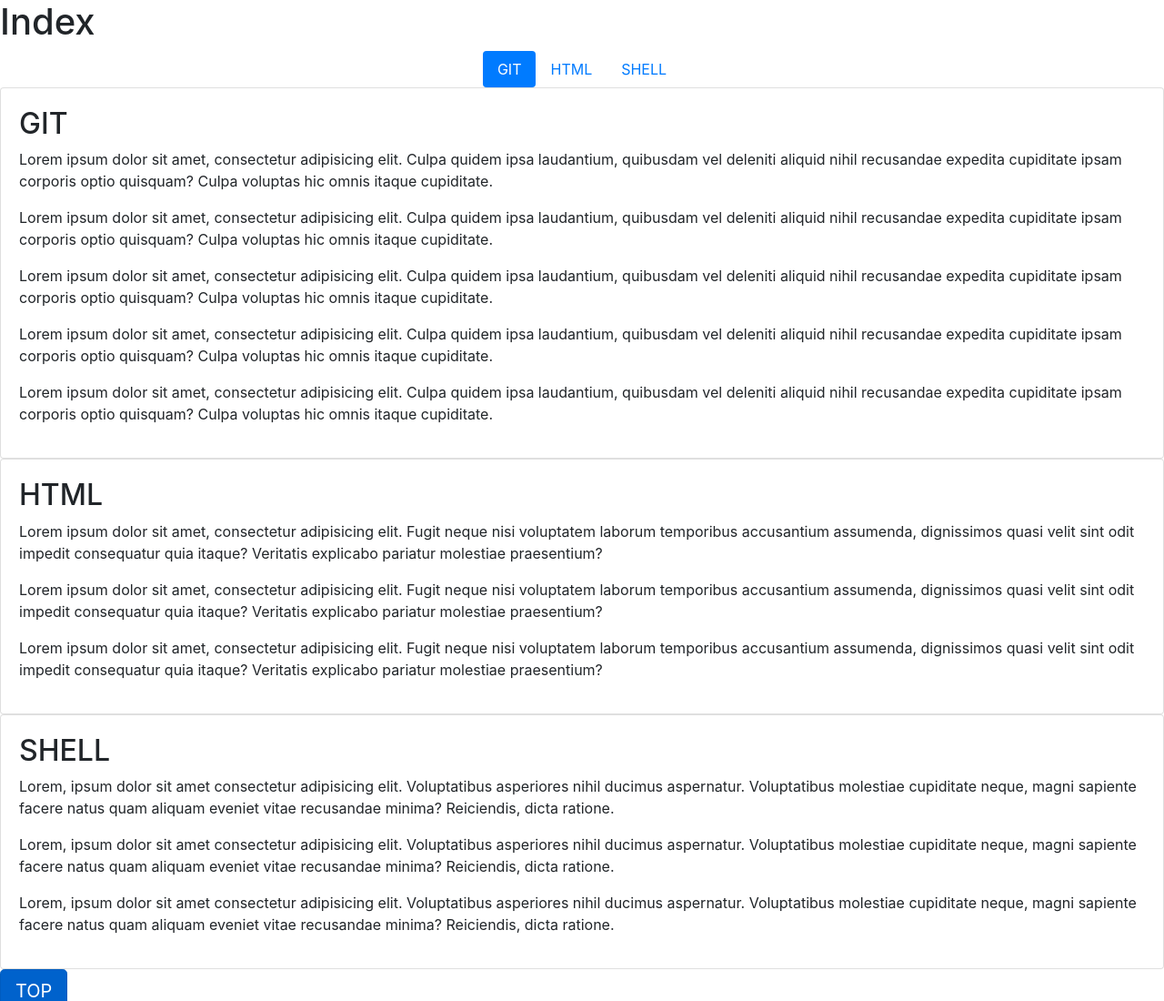
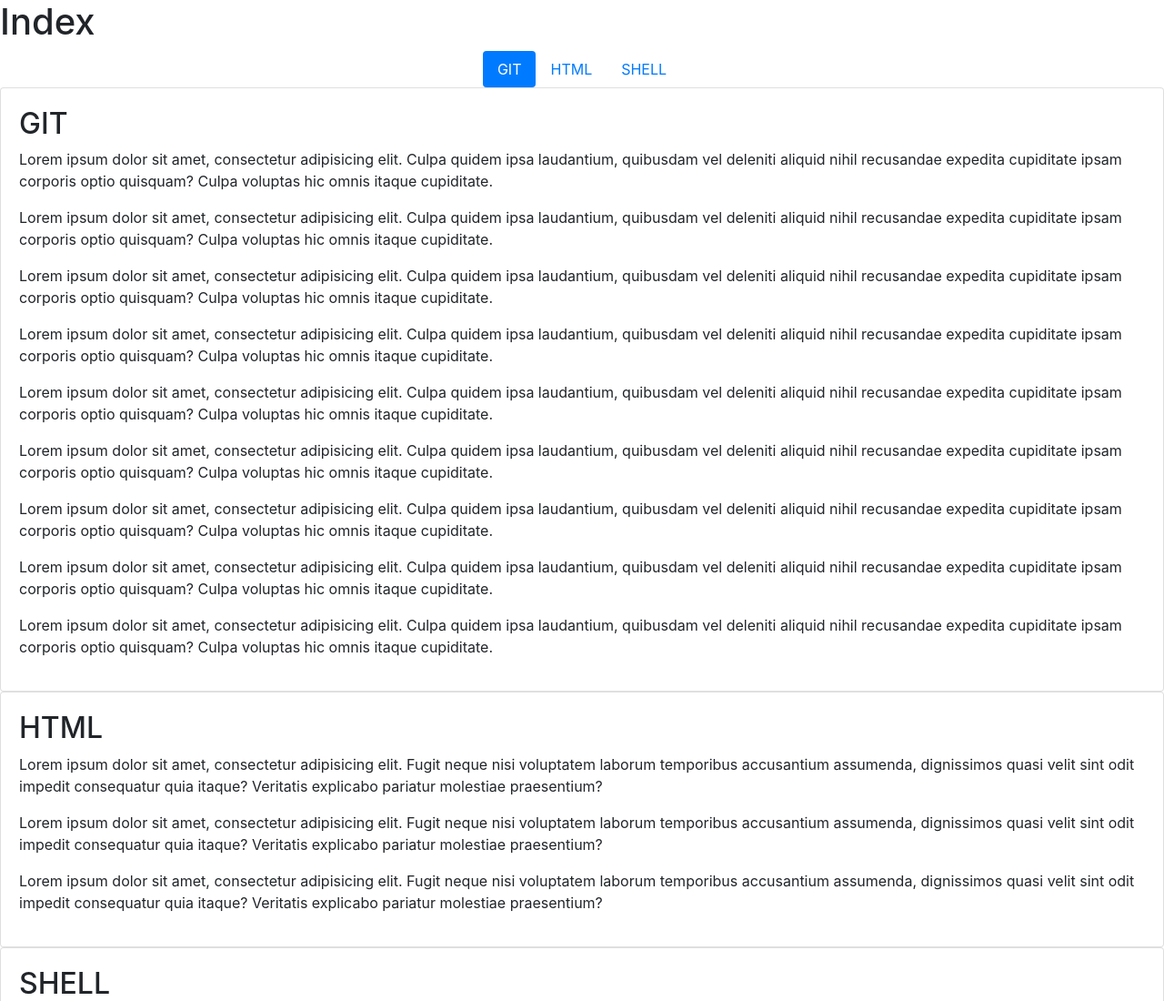
Before and after one commit to jignesh20005/html-playground, a plain HTML site: page index.html in a window 1280 px wide. Shown: the top 1100 px of the page at 91% size. Drawn offline with nearby package versions, Linux system fonts and the light colour scheme.

Commit message:
Update index.html

```diff
--- a/index.html
+++ b/index.html
@@ -60,6 +60,30 @@
             recusandae expedita cupiditate ipsam corporis optio quisquam? Culpa
             voluptas hic omnis itaque cupiditate.
           </p>
+          <p>
+            Lorem ipsum dolor sit amet, consectetur adipisicing elit. Culpa
+            quidem ipsa laudantium, quibusdam vel deleniti aliquid nihil
+            recusandae expedita cupiditate ipsam corporis optio quisquam? Culpa
+            voluptas hic omnis itaque cupiditate.
+           </p>
+          <p>
+            Lorem ipsum dolor sit amet, consectetur adipisicing elit. Culpa
+            quidem ipsa laudantium, quibusdam vel deleniti aliquid nihil
+            recusandae expedita cupiditate ipsam corporis optio quisquam? Culpa
+            voluptas hic omnis itaque cupiditate.
+           </p>
+          <p>
+            Lorem ipsum dolor sit amet, consectetur adipisicing elit. Culpa
+            quidem ipsa laudantium, quibusdam vel deleniti aliquid nihil
+            recusandae expedita cupiditate ipsam corporis optio quisquam? Culpa
+            voluptas hic omnis itaque cupiditate.
+           </p>
+          <p>
+            Lorem ipsum dolor sit amet, consectetur adipisicing elit. Culpa
+            quidem ipsa laudantium, quibusdam vel deleniti aliquid nihil
+            recusandae expedita cupiditate ipsam corporis optio quisquam? Culpa
+            voluptas hic omnis itaque cupiditate.
+           </p>
         </div>
       </div>
     </section>
```
